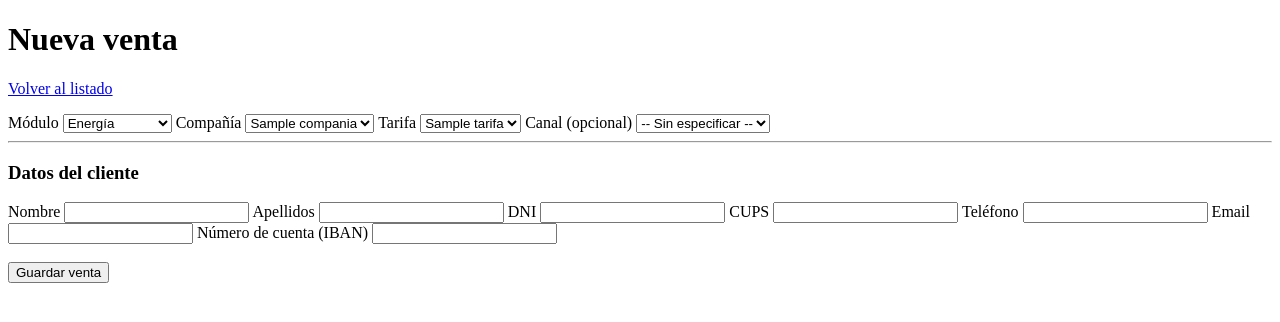
After one commit to EnNiCa/basette-hub, a Flask app: template templates/ventas/nueva.html in a window 1280 px wide. The commit adds this page. Shown: the top 322 px of the page. Run offline with Flask 3, Linux system fonts and the light colour scheme; the template is opened without the code that fills it: most values are stand-ins (such as "Sample title", 1, 10 or a date in 2020).

Commit message:
Completa modulo de ventas: filtrado por rol, formulario de creacion y validaciones

```diff
--- a/templates/ventas/listado.html
+++ b/templates/ventas/listado.html
@@ -6,6 +6,7 @@
 </head>
 <body>
     <h1>Ventas</h1>
+    <p><a href="{{ url_for('ventas.nueva_venta') }}">+ Nueva venta</a></p>
     <p><a href="{{ url_for('inicio') }}">Volver al inicio</a></p>
 
     <table border="1" cellpadding="6">
--- /dev/null
+++ b/templates/ventas/nueva.html
@@ -0,0 +1,79 @@
+<!DOCTYPE html>
+<html lang="es">
+<head>
+    <meta charset="UTF-8">
+    <title>Nueva venta - Basette Hub</title>
+</head>
+<body>
+    <h1>Nueva venta</h1>
+    <p><a href="{{ url_for('ventas.listar_ventas') }}">Volver al listado</a></p>
+
+    <form method="POST" action="{{ url_for('ventas.nueva_venta') }}">
+
+        <label for="modulo">Módulo</label>
+        <select id="modulo" name="modulo" required>
+            <option value="energia">Energía</option>
+            <option value="alarmas">Alarmas</option>
+            <option value="telefonia">Telefonía</option>
+            <option value="placas_solares">Placas solares</option>
+        </select>
+
+        <label for="compania_id">Compañía</label>
+        <select id="compania_id" name="compania_id" required>
+            {% for compania in companias %}
+            <option value="{{ compania.id }}">{{ compania.nombre }}</option>
+            {% endfor %}
+        </select>
+
+        <label for="tarifa_id">Tarifa</label>
+        <select id="tarifa_id" name="tarifa_id" required>
+            {% for tarifa in tarifas %}
+            <option value="{{ tarifa.id }}">{{ tarifa.nombre }}</option>
+            {% endfor %}
+        </select>
+
+        <label for="canal_id">Canal (opcional)</label>
+        <select id="canal_id" name="canal_id">
+            <option value="">-- Sin especificar --</option>
+            {% for canal in canales %}
+            <option value="{{ canal.id }}">{{ canal.nombre }}</option>
+            {% endfor %}
+        </select>
+
+        <hr>
+        <h3>Datos del cliente</h3>
+
+        <label for="nombre">Nombre</label>
+        <input type="text" id="nombre" name="nombre" required>
+
+        <label for="apellidos">Apellidos</label>
+        <input type="text" id="apellidos" name="apellidos" required>
+
+        <label for="dni">DNI</label>
+        <input type="text" id="dni" name="dni" required
+            pattern="[0-9]{8}[A-Za-z]" maxlength="9"
+            title="8 números seguidos de una letra, ej: 12345678A">
+
+        <label for="cups">CUPS</label>
+        <input type="text" id="cups" name="cups"
+            pattern="ES[0-9]{16}[A-Za-z]{2}[0-9A-Za-z]{0,4}" maxlength="22"
+            title="Formato CUPS, ej: ES0021000005311232MT">
+
+        <label for="telefono">Teléfono</label>
+        <input type="tel" id="telefono" name="telefono"
+            pattern="[0-9]{9}" maxlength="9"
+            title="9 dígitos, sin espacios ni prefijo">
+
+        <label for="email">Email</label>
+        <input type="email" id="email" name="email">
+
+        <label for="numero_cuenta">Número de cuenta (IBAN)</label>
+        <input type="text" id="numero_cuenta" name="numero_cuenta"
+            pattern="ES[0-9]{2}\s?[0-9]{4}\s?[0-9]{4}\s?[0-9]{2}\s?[0-9]{10}" maxlength="29"
+            title="IBAN español, ej: ES61 1234 3456 42 0456323532">
+
+        <br><br>
+        <button type="submit">Guardar venta</button>
+    </form>
+</body>
+</html>
```
Also changed, not shown: auth/permisos.py (added, +16 -0 lines), modules/ventas/routes.py (+77 -1 lines), utils/validaciones.py (added, +18 -0 lines), modules/ventas/__init__.py (added), utils/__init__.py (added), 1 other file.
